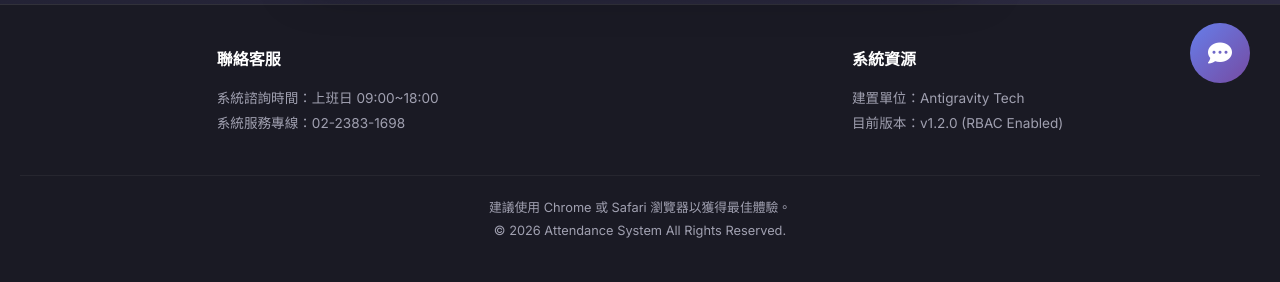
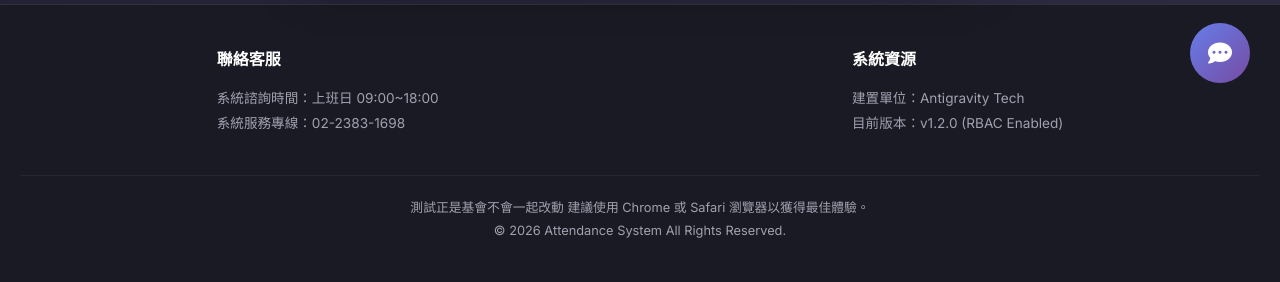
Before and after one commit to Denial1993/PythonAttendanceSystem, a FastAPI app: page / in a window 1280 px wide. Shown: the part 687-969 px from the top of the page. Run offline with FastAPI, Linux system fonts and the light colour scheme.

Commit message:
測試正是基會不會一起改動

```diff
--- a/attendance_system/app/templates/footer.html
+++ b/attendance_system/app/templates/footer.html
@@ -10,7 +10,7 @@
         <div>目前版本：v1.2.0 (RBAC Enabled)</div>
     </div>
     <div class="footer-bottom">
-        建議使用 Chrome 或 Safari 瀏覽器以獲得最佳體驗。<br>
+        測試正是基會不會一起改動 建議使用 Chrome 或 Safari 瀏覽器以獲得最佳體驗。<br>
         &copy; 2026 Attendance System All Rights Reserved.
     </div>
 </footer>
```
